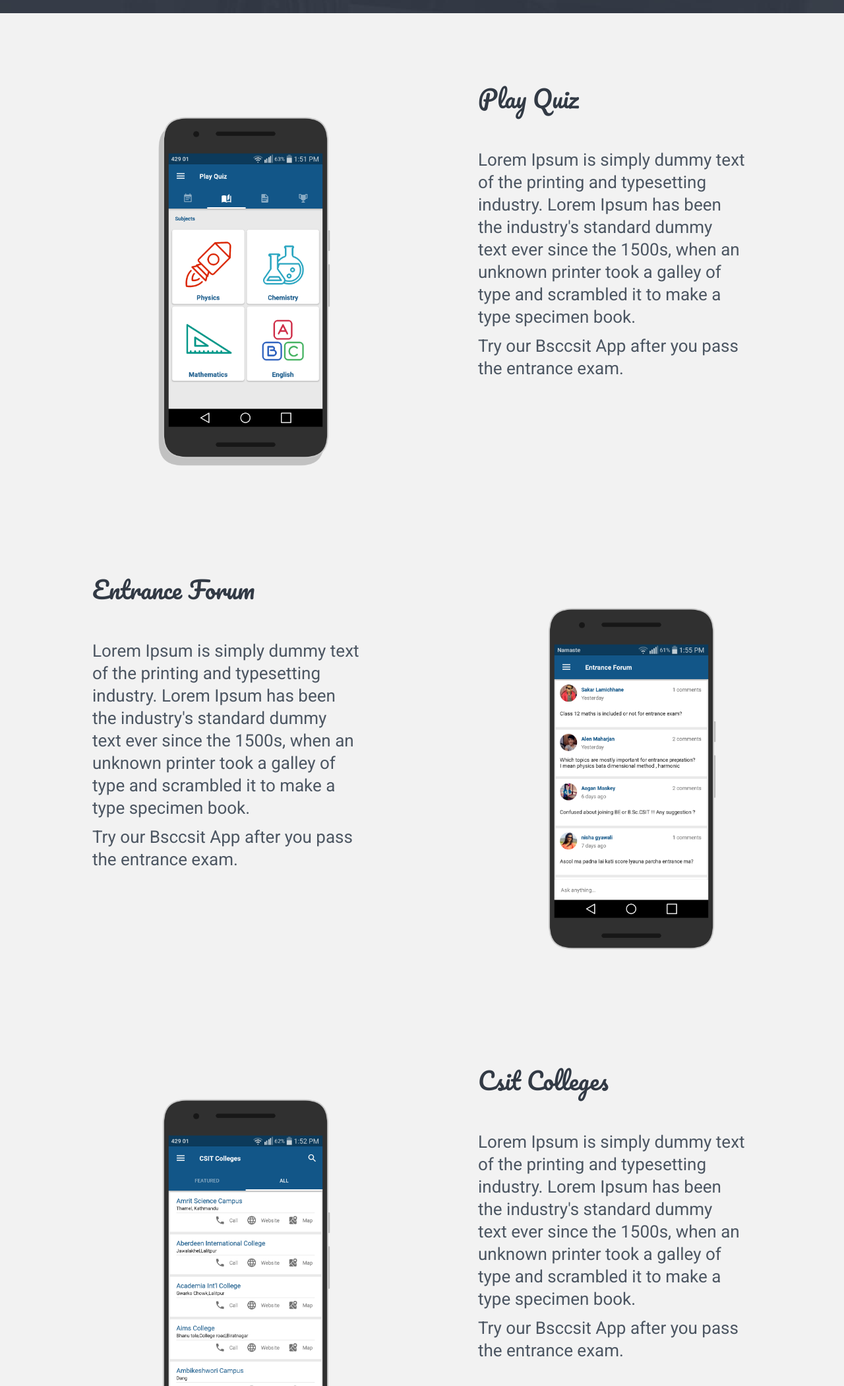
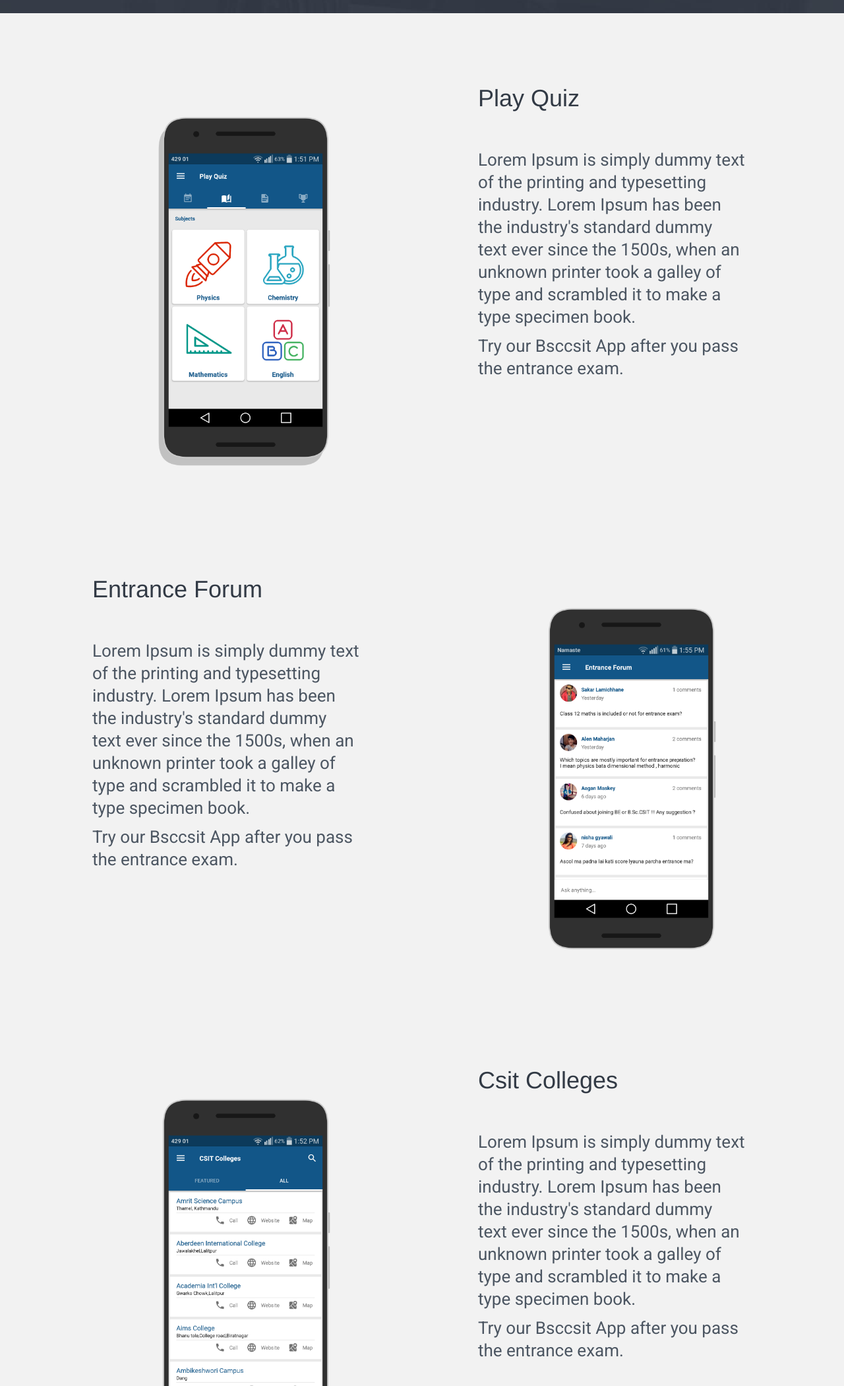
Before and after one commit to Bloodskate/entrance-landing, a plain HTML site: page index.html in a window 1280 px wide. Shown: the part 700-2800 px from the top of the page at 66% size. Drawn offline with Linux system fonts and the light colour scheme.

Commit message:
simple font

```diff
--- a/index.html
+++ b/index.html
@@ -131,7 +131,7 @@
 							</div>
 							<div class="col-md-6">
 								<div class="modern">
-									<h1 style="font-family: 'Pacifico', cursive;">Play Quiz</h1>
+									<h1>Play Quiz</h1>
 									<p>Lorem Ipsum is simply dummy text of the printing and typesetting industry. Lorem Ipsum has been the industry's standard dummy text ever since the 1500s, when an unknown printer took a galley of type and scrambled it to make a type specimen book.</p>
 									<p>Try our Bsccsit App after you pass the entrance exam. </p>
 								</div>
@@ -148,7 +148,7 @@
 
 							<div class="col-md-6">
 								<div class="modern">
-									<h1 style="font-family: 'Pacifico', cursive;">Entrance Forum</h1>
+									<h1>Entrance Forum</h1>
 									<p>Lorem Ipsum is simply dummy text of the printing and typesetting industry. Lorem Ipsum has been the industry's standard dummy text ever since the 1500s, when an unknown printer took a galley of type and scrambled it to make a type specimen book.</p>
 									<p>Try our Bsccsit App after you pass the entrance exam. </p>
 								</div>
@@ -173,7 +173,7 @@
 							</div>
 							<div class="col-md-6">
 								<div class="modern">
-									<h1 style="font-family: 'Pacifico', cursive;">Csit Colleges</h1>
+									<h1>Csit Colleges</h1>
 									<p>Lorem Ipsum is simply dummy text of the printing and typesetting industry. Lorem Ipsum has been the industry's standard dummy text ever since the 1500s, when an unknown printer took a galley of type and scrambled it to make a type specimen book.</p>
 									<p>Try our Bsccsit App after you pass the entrance exam. </p>
 								</div>
@@ -190,7 +190,7 @@
 
 							<div class="col-md-6">
 								<div class="modern">
-									<h1 style="font-family: 'Pacifico', cursive;">Leaderboard</h1>
+									<h1>Leaderboard</h1>
 									<p>Lorem Ipsum is simply dummy text of the printing and typesetting industry. Lorem Ipsum has been the industry's standard dummy text ever since the 1500s, when an unknown printer took a galley of type and scrambled it to make a type specimen book.</p>
 									<p>Try our Bsccsit App after you pass the entrance exam. </p>
 								</div>
```
